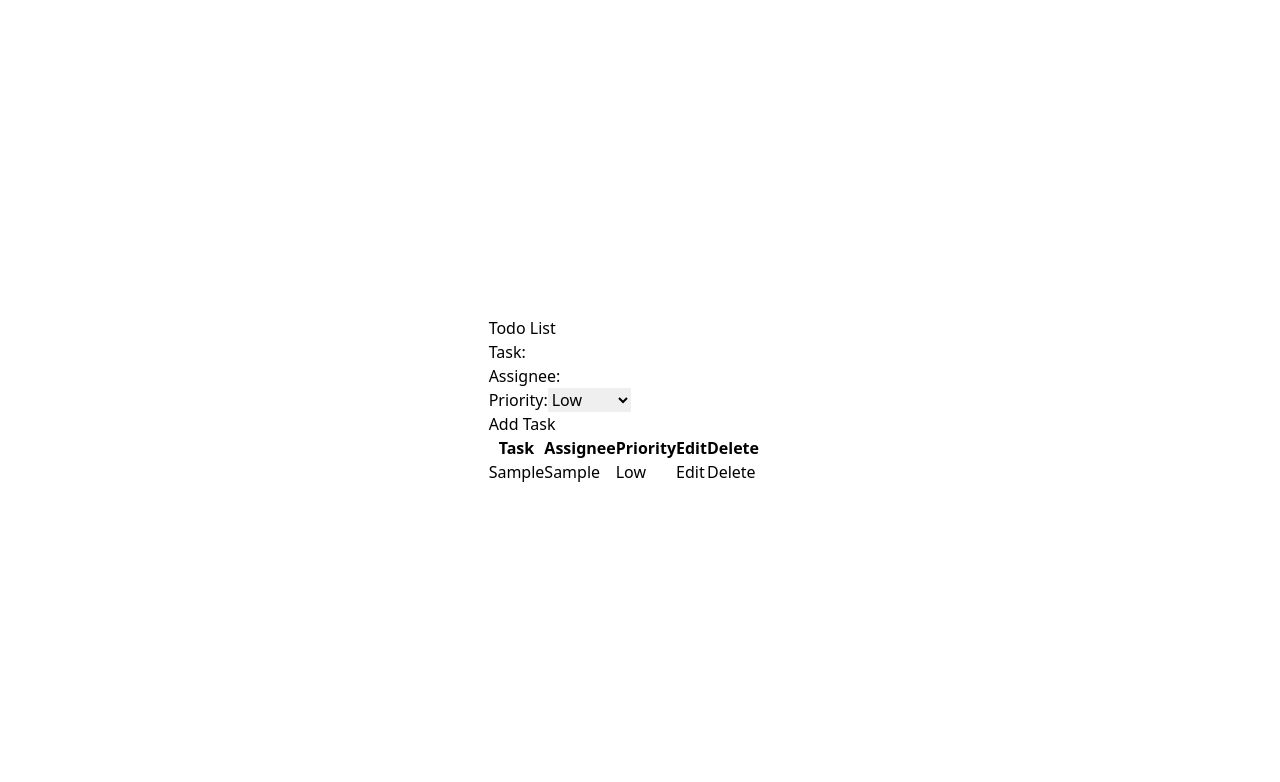
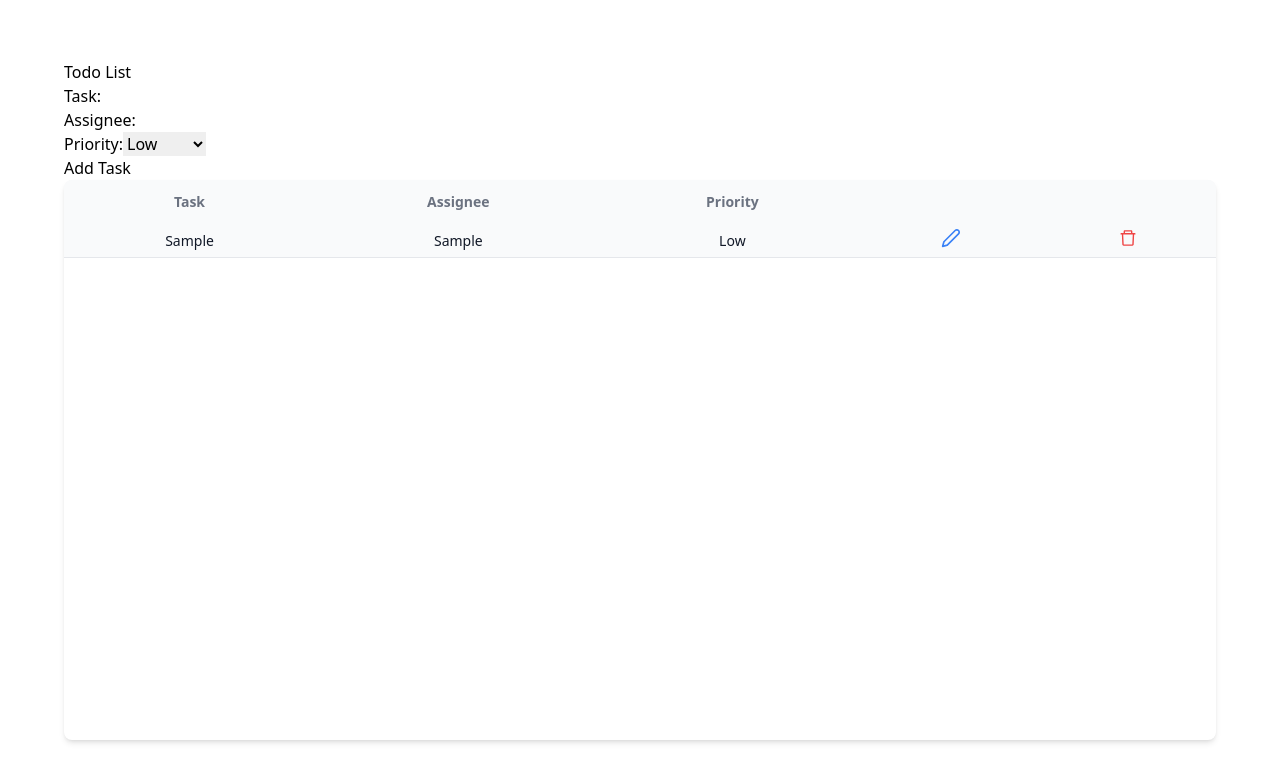
Before and after one commit to shlomiNugarker/Todo-List-React-Application, a React (Vite) app: page / in a window 1280 px wide. Both pictures are taken after typing "Sample", "Sample" into the empty fields and a click on the button "Add Task". Shown: the top 782 px of the page. Built offline with nearby package versions, Linux system fonts and the light colour scheme.

Commit message:
style TodoListTable

```diff
--- a/src/cmps/TodoListTable.tsx
+++ b/src/cmps/TodoListTable.tsx
@@ -7,16 +7,29 @@ import {
   SortingState,
 } from "@tanstack/react-table";
 import { Task } from "../interfaces/Task";
-import { useState } from "react";
 
 interface Props {
   tasks: Task[];
-  handleEdit: (task: Task) => void;
-  handleDelete: (task: Task) => void;
+  onClickEdit: (task: Task) => void;
+  deleteTask: (task: Task) => void;
+  sorting: SortingState;
+  setSorting: React.Dispatch<React.SetStateAction<SortingState>>;
 }
 
-const TodoListTable = ({ tasks, handleEdit, handleDelete }: Props) => {
-  const [sorting, setSorting] = useState<SortingState>([]);
+const TodoListTable = ({
+  tasks,
+  onClickEdit,
+  deleteTask,
+  sorting,
+  setSorting,
+}: Props) => {
+  const handleEditClick = (task: Task) => {
+    onClickEdit(task);
+  };
+
+  const handleDeleteClick = (task: Task) => {
+    deleteTask(task);
+  };
 
   const columns: ColumnDef<Task>[] = [
     {
@@ -32,15 +45,49 @@ const TodoListTable = ({ tasks, handleEdit, handleDelete }: Props) => {
       header: "Priority",
     },
     {
-      header: "Edit",
+      accessorKey: "edit",
+      header: "",
       cell: ({ row }) => (
-        <button onClick={() => handleEdit(row.original)}>Edit</button>
+        <button
+          className="text-blue-500 hover:text-blue-700"
+          onClick={() => handleEditClick(row.original)}
+          aria-label="Edit Task"
+        >
+          <svg
+            className="text-xl"
+            fill="none"
+            stroke="currentColor"
+            strokeLinecap="round"
+            strokeLinejoin="round"
+            strokeWidth={2}
+            viewBox="0 0 24 24"
+            height="1em"
+            width="1em"
+          >
+            <path d="M17 3a2.828 2.828 0 114 4L7.5 20.5 2 22l1.5-5.5L17 3z" />
+          </svg>
+        </button>
       ),
     },
     {
-      header: "Delete",
+      accessorKey: "delete",
+      header: "",
       cell: ({ row }) => (
-        <button onClick={() => handleDelete(row.original)}>Delete</button>
+        <button
+          aria-label="Delete Task"
+          className="text-red-500 hover:text-red-700"
+          onClick={() => handleDeleteClick(row.original)}
+        >
+          <svg
+            className="text-xl"
+            viewBox="0 0 1024 1024"
+            fill="currentColor"
+            height="1em"
+            width="1em"
+          >
+            <path d="M360 184h-8c4.4 0 8-3.6 8-8v8h304v-8c0 4.4 3.6 8 8 8h-8v72h72v-80c0-35.3-28.7-64-64-64H352c-35.3 0-64 28.7-64 64v80h72v-72zm504 72H160c-17.7 0-32 14.3-32 32v32c0 4.4 3.6 8 8 8h60.4l24.7 523c1.6 34.1 29.8 61 63.9 61h454c34.2 0 62.3-26.8 63.9-61l24.7-523H888c4.4 0 8-3.6 8-8v-32c0-17.7-14.3-32-32-32zM731.3 840H292.7l-24.2-512h487l-24.2 512z" />
+          </svg>
+        </button>
       ),
     },
   ];
@@ -58,17 +105,28 @@ const TodoListTable = ({ tasks, handleEdit, handleDelete }: Props) => {
     enableSorting: true,
   });
 
+  const tableClassNames =
+    "w-full text-sm text-left rtl:text-right text-gray-500 dark:text-gray-400";
+  const thClassNames =
+    "text-center px-3 py-2 sm:px-6 sm:py-3 bg-gray-50 dark:bg-gray-800 cursor-pointer ";
+  const tdClassNames =
+    "truncate text-center px-3 py-2  sm:px-6 sm:py-1 font-medium text-gray-900 whitespace-nowrap dark:text-white text-wrap";
+
   return (
-    <>
+    <div className="relative overflow-x-auto shadow-md rounded-lg h-[70vh] w-[90vw] ">
+      {/* Table Section */}
       {tasks.length === 0 ? (
-        <p>No tasks available</p>
+        <div className="flex justify-center items-center h-[70vh]">
+          <p>No tasks available</p>
+        </div>
       ) : (
-        <table>
-          <thead>
+        <table className={tableClassNames}>
+          <thead className="sticky top-0 bg-gray-50 dark:bg-gray-800 z-10 border-b-1">
             {table.getHeaderGroups().map((headerGroup) => (
-              <tr key={headerGroup.id}>
+              <tr key={headerGroup.id} className="flex flex-col sm:table-row">
                 {headerGroup.headers.map((header) => (
                   <th
+                    className={thClassNames}
                     key={header.id}
                     onClick={header.column.getToggleSortingHandler()}
                   >
@@ -86,11 +144,18 @@ const TodoListTable = ({ tasks, handleEdit, handleDelete }: Props) => {
               </tr>
             ))}
           </thead>
-          <tbody>
-            {table.getRowModel().rows.map((row) => (
-              <tr key={row.id}>
+          <tbody className="">
+            {table.getRowModel().rows.map((row, rowIndex) => (
+              <tr
+                key={row.id}
+                className={`flex flex-col sm:table-row border-b border-gray-200 dark:border-gray-700 ${
+                  rowIndex % 2 === 0
+                    ? "bg-gray-50 dark:bg-gray-800"
+                    : "bg-white dark:bg-gray-900"
+                }`}
+              >
                 {row.getVisibleCells().map((cell) => (
-                  <td key={cell.id}>
+                  <td key={cell.id} className={tdClassNames}>
                     {flexRender(cell.column.columnDef.cell, cell.getContext())}
                   </td>
                 ))}
@@ -99,7 +164,7 @@ const TodoListTable = ({ tasks, handleEdit, handleDelete }: Props) => {
           </tbody>
         </table>
       )}
-    </>
+    </div>
   );
 };
 
```
